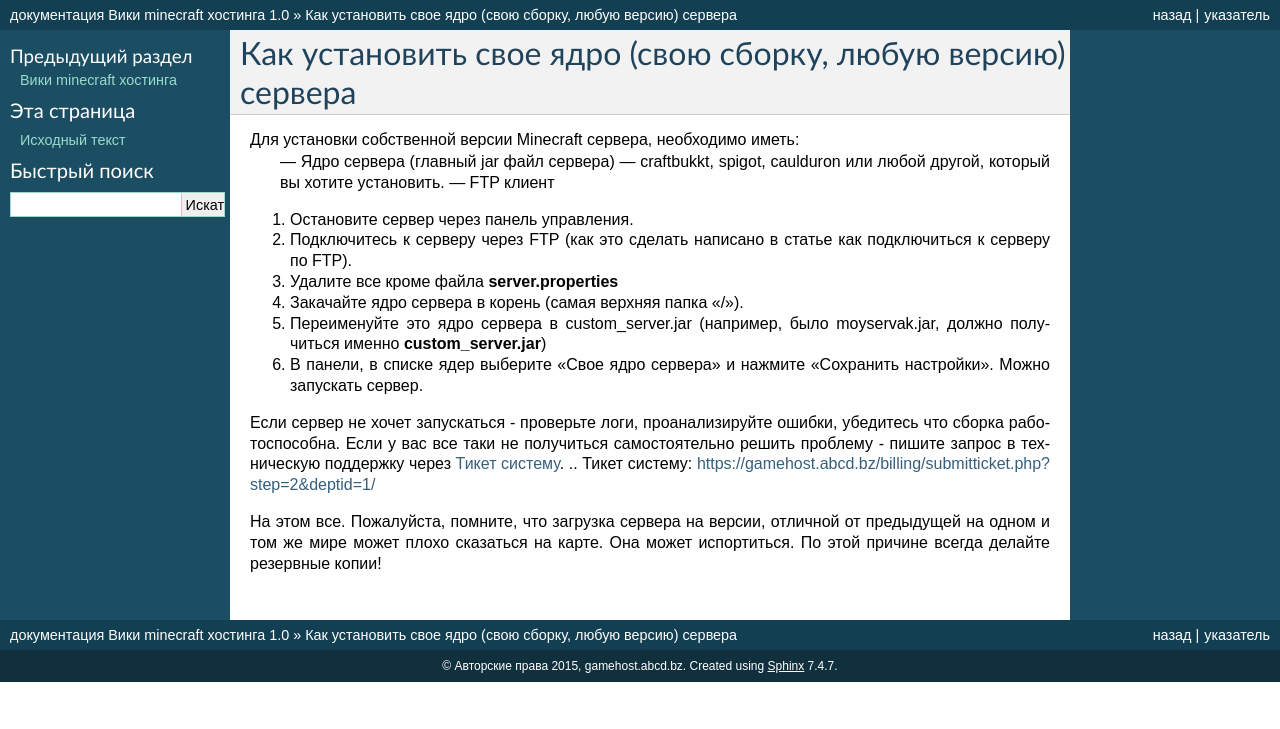
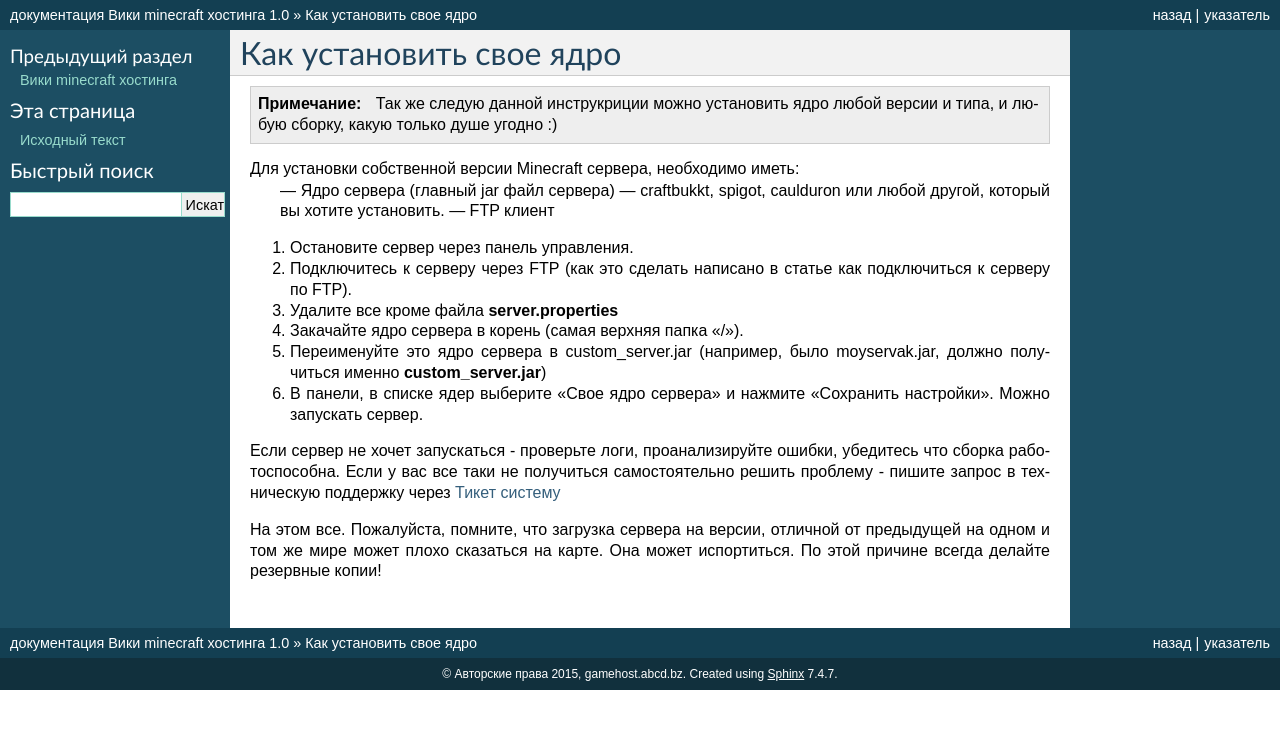
Before and after one commit to h1kkan/gamehost-wiki, a Sphinx documentation site: the page built from docs/how_own_jar.rst, in a window 1280 px wide. Shown: the top 729 px of the page. Built offline with Sphinx 7.4.7, drawn with Linux system fonts in a browser that asks for light colours.

Commit message:
texts from old wiki

```diff
--- a/docs/how_own_jar.rst
+++ b/docs/how_own_jar.rst
@@ -1,5 +1,6 @@
-Как установить свое ядро (свою сборку, любую версию) сервера
-=============================================================
+Как установить свое ядро
+========================
+.. note:: Так же следую данной инструкриции можно установить ядро любой версии и типа, и любую сборку, какую только душе угодно :)
 
 Для установки собственной версии Minecraft сервера, необходимо иметь:
 	— Ядро сервера (главный jar файл сервера) — craftbukkt, spigot, caulduron или любой другой, который вы хотите установить.
@@ -11,7 +12,6 @@
 #. Переименуйте это ядро сервера в custom_server.jar (например, было moyservak.jar, должно получиться именно **custom_server.jar**)
 #. В панели, в списке ядер выберите «Свое ядро сервера» и нажмите «Сохранить настройки». Можно запускать сервер.
 
-Если сервер не хочет запускаться - проверьте логи, проанализируйте ошибки, убедитесь что сборка работоспособна. Если у вас все таки не получиться самостоятельно решить проблему - пишите запрос в техническую поддержку через `Тикет систему`_.
-.. _`Тикет систему`: https://gamehost.abcd.bz/billing/submitticket.php?step=2&deptid=1/
+Если сервер не хочет запускаться - проверьте логи, проанализируйте ошибки, убедитесь что сборка работоспособна. Если у вас все таки не получиться самостоятельно решить проблему - пишите запрос в техническую поддержку через `Тикет систему <https://gamehost.abcd.bz/billing/submitticket.php?step=2&deptid=1/>`_
 
 На этом все. Пожалуйста, помните, что загрузка сервера на версии, отличной от предыдущей на одном и том же мире может плохо сказаться на карте. Она может испортиться. По этой причине всегда делайте резервные копии!
```
